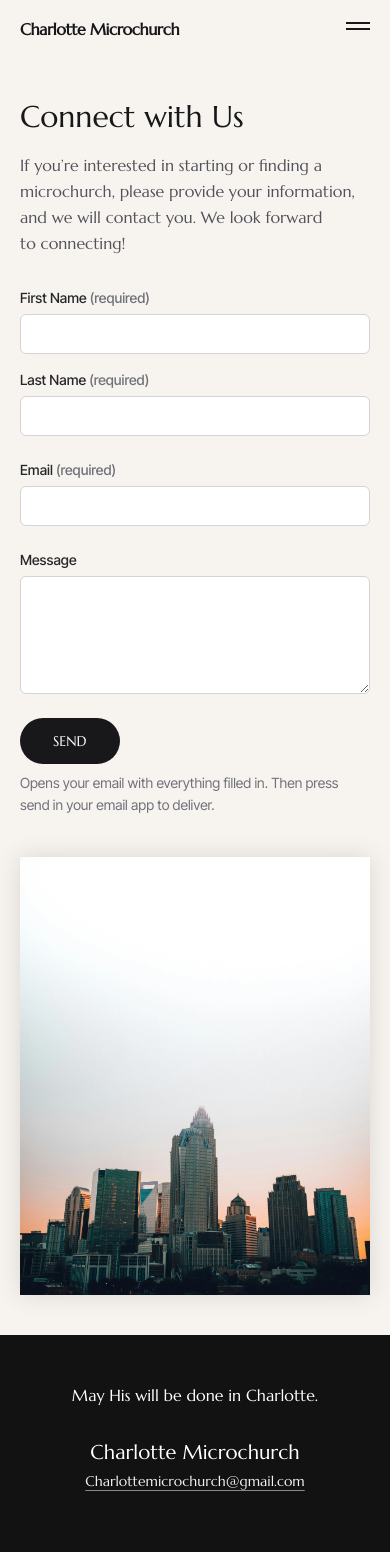
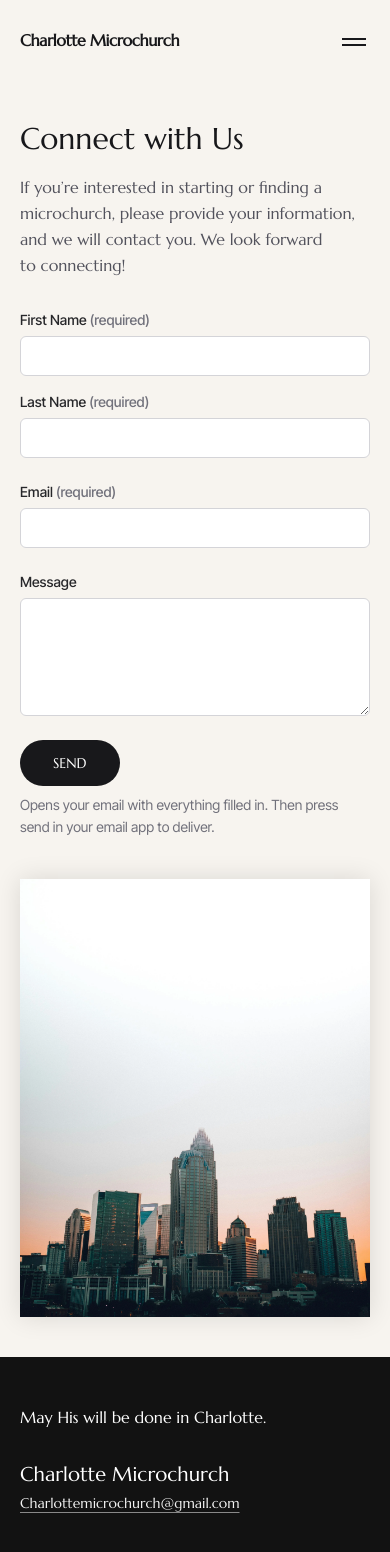
Before and after one commit to tylerbulszewicz/microchurch, a Next.js app: page /connect in a window 390 px wide. Shown: the top 1552 px of the page. Built offline with nearby package versions, Linux system fonts and the light colour scheme; no server answers.

Commit message:
Polish home entrance: staggered hero fade, nav last; mobile nav and footer styling

```diff
--- a/src/app/globals.css
+++ b/src/app/globals.css
@@ -32,3 +32,46 @@
 		font-family: var(--font-inter-tight), ui-sans-serif, system-ui, sans-serif;
 	}
 }
+
+/* Home hero: staggered fade-in (also used by Navbar when `heroEntrance` is set). */
+@keyframes hero-fade-in {
+	from {
+		opacity: 0;
+		transform: translate3d(0, 0.5rem, 0);
+	}
+	to {
+		opacity: 1;
+		transform: translate3d(0, 0, 0);
+	}
+}
+
+@layer components {
+	.hero-fade-in {
+		opacity: 0;
+		animation: hero-fade-in 0.75s ease-out 0s forwards;
+	}
+	.hero-fade-in-delay-1 {
+		opacity: 0;
+		animation: hero-fade-in 0.75s ease-out 0.32s forwards;
+	}
+	.hero-fade-in-delay-2 {
+		opacity: 0;
+		animation: hero-fade-in 0.75s ease-out 0.64s forwards;
+	}
+	/* After title (0.64s) + same fade duration (0.75s) — nav starts as the CTA button finishes. */
+	.hero-fade-in-delay-3 {
+		opacity: 0;
+		animation: hero-fade-in 0.75s ease-out 1.4s forwards;
+	}
+
+	@media (prefers-reduced-motion: reduce) {
+		.hero-fade-in,
+		.hero-fade-in-delay-1,
+		.hero-fade-in-delay-2,
+		.hero-fade-in-delay-3 {
+			animation: none;
+			opacity: 1;
+			transform: none;
+		}
+	}
+}
--- a/src/app/house-churches/page.tsx
+++ b/src/app/house-churches/page.tsx
@@ -32,7 +32,7 @@ export default function HouseChurchesPage() {
 	return (
 		<div className="w-full">
 			<div className="relative min-h-dvh">
-				<div className="absolute top-0 right-0 left-0 z-20">
+				<div className="absolute top-0 right-0 left-0 z-50">
 					<Navbar overHero />
 				</div>
 				<HouseChurchesHero />
--- a/src/app/page.tsx
+++ b/src/app/page.tsx
@@ -28,8 +28,8 @@ export default function Home() {
 		<div className="w-full">
 			<HashScroll />
 			<div className="relative min-h-dvh">
-				<div className="absolute top-0 right-0 left-0 z-20">
-					<Navbar overHero />
+				<div className="absolute top-0 right-0 left-0 z-50">
+					<Navbar overHero heroEntrance />
 				</div>
 				<HomeHero />
 			</div>
--- a/src/components/Footer.tsx
+++ b/src/components/Footer.tsx
@@ -4,11 +4,11 @@ const EMAIL_LABEL = "Charlottemicrochurch@gmail.com";
 export function Footer() {
 	return (
 		<footer className="w-full bg-[#121212] text-white">
-			<div className="mx-auto flex w-full max-w-[1200px] flex-col items-center gap-8 px-5 py-12 sm:px-8 md:flex-row md:items-center md:justify-between md:gap-10 md:py-14">
-				<p className="text-center text-base sm:text-lg md:max-w-md md:text-left">
+			<div className="mx-auto flex w-full max-w-[1200px] flex-col items-stretch gap-8 px-5 py-12 sm:px-8 md:flex-row md:items-center md:justify-between md:gap-10 md:py-14">
+				<p className="text-left text-base sm:text-lg md:max-w-md">
 					May His will be done in Charlotte.
 				</p>
-				<div className="flex flex-col items-center text-center md:items-end md:text-right">
+				<div className="flex flex-col items-start text-left md:items-end md:text-right">
 					<p className="text-xl font-normal sm:text-2xl">Charlotte Microchurch</p>
 					<a
 						className="mt-1 text-sm text-white/95 underline decoration-white/50 underline-offset-4 transition-colors hover:text-white hover:decoration-white"
--- a/src/components/HomeHero.tsx
+++ b/src/components/HomeHero.tsx
@@ -15,13 +15,13 @@ export function HomeHero() {
 				className="pointer-events-none absolute inset-0 bg-gradient-to-r from-black/50 via-black/20 to-transparent"
 			/>
 			<div className="relative z-10 mx-auto flex h-full w-full max-w-[1200px] flex-col items-start justify-end gap-0 px-5 pt-0 pb-24 min-[400px]:pb-28 sm:px-8 sm:pb-32 md:pb-40 lg:pb-48">
-				<h1 className="mb-6 max-w-2xl text-balance text-[48px] font-normal leading-[1.12] text-white">
+				<h1 className="hero-fade-in mb-6 max-w-2xl text-balance text-[48px] font-normal leading-[1.12] text-white">
 					Discover a Kingdom Approach to Church
 				</h1>
-				<p className="font-marcellus mb-12 w-full max-w-[min(100%,22ch)] text-pretty text-[24px] leading-[1.3] text-white/75">
+				<p className="font-marcellus hero-fade-in-delay-1 mb-12 w-full max-w-[min(100%,22ch)] text-pretty text-[24px] leading-[1.3] text-white/75">
 					Yes, micro-churches and house churches exist in Charlotte.
 				</p>
-				<div>
+				<div className="hero-fade-in-delay-2">
 					<Button
 						className="font-marcellus min-h-11 !text-[20px] px-8 py-3 leading-tight"
 						href="/connect"
--- a/src/components/Navbar.tsx
+++ b/src/components/Navbar.tsx
@@ -14,6 +14,10 @@ const navItems = [
 type NavbarProps = {
 	/** Light text and controls for use over the hero image */
 	overHero?: boolean;
+	/**
+	 * When true (e.g. home), the bar fades in last, after the hero CTA button entrance.
+	 */
+	heroEntrance?: boolean;
 };
 
 const useIsomorphicLayoutEffect = typeof document !== "undefined" ? useLayoutEffect : useEffect;
@@ -36,7 +40,7 @@ function getHomeScrollSegment(): "home" | "where-we-are" {
 	return "home";
 }
 
-export function Navbar({ overHero = false }: NavbarProps) {
+export function Navbar({ overHero = false, heroEntrance = false }: NavbarProps) {
 	const pathname = usePathname();
 	const [homeScrollSegment, setHomeScrollSegment] = useState<"home" | "where-we-are">("home");
 
@@ -146,11 +150,15 @@ export function Navbar({ overHero = false }: NavbarProps) {
 		<>
 			{menuOpen && <div className="h-[4.5rem] w-full md:hidden" aria-hidden />}
 		<header
-			className={`font-marcellus w-full ${menuOpen ? "fixed top-0 right-0 left-0 z-[110] w-full" : "bg-transparent"} ${headerBar}`}
+			className={`font-marcellus pointer-events-auto w-full ${
+				menuOpen
+					? "fixed top-0 right-0 left-0 z-[120] w-full"
+					: "relative z-[100] bg-transparent"
+			} ${headerBar}`}
 		>
 			{menuOpen && (
 				<div
-					className={`fixed inset-0 z-[100] flex min-h-dvh w-full flex-col overflow-y-auto pt-20 ${mobilePanel} md:hidden`}
+					className={`fixed inset-0 z-[110] flex min-h-dvh w-full flex-col overflow-y-auto pt-20 ${mobilePanel} md:hidden`}
 					id="mobile-menu-panel"
 					role="dialog"
 					aria-modal="true"
@@ -160,9 +168,9 @@ export function Navbar({ overHero = false }: NavbarProps) {
 					<div
 						role="region"
 						aria-label="Page links"
-						className="flex min-h-0 flex-1 flex-col items-stretch justify-start gap-1 px-6 pb-10"
+						className="flex min-h-0 flex-1 flex-col items-stretch px-6 pb-10"
 					>
-						<ul className="m-0 flex list-none flex-col items-stretch gap-0 p-0">
+						<ul className="m-0 flex shrink-0 list-none flex-col items-stretch gap-0 p-0">
 							{navItems.map((item) => {
 								const isActive =
 									item.id === "house-churches"
@@ -189,19 +197,27 @@ export function Navbar({ overHero = false }: NavbarProps) {
 								);
 							})}
 						</ul>
+						<div
+							className={`mt-auto w-full shrink-0 border-t pt-6 ${
+								overHero ? "border-white/20" : "border-zinc-300"
+							}`}
+						>
 							<Link
 								href="/connect"
 								onClick={() => setMenuOpen(false)}
-							className={`${connectClass} mt-4 inline-flex items-center justify-center self-start text-xl !font-bold sm:px-8 sm:py-3 sm:text-2xl`}
+								className={`${connectClass} inline-flex items-center justify-center self-start text-xl !font-bold sm:px-8 sm:py-3 sm:text-2xl`}
 								aria-current={pathname === "/connect" ? "page" : undefined}
 							>
 								Connect
 							</Link>
 						</div>
 					</div>
+				</div>
 			)}
 			<nav
-				className="relative z-[110] flex w-full items-center justify-between gap-4 px-5 py-4 sm:px-8 sm:py-5"
+				className={`relative z-[120] flex w-full items-center justify-between gap-4 px-5 py-4 sm:px-8 sm:py-5${
+					heroEntrance ? " hero-fade-in-delay-3" : ""
+				}`}
 				aria-label="Main"
 			>
 				<Link
@@ -242,10 +258,10 @@ export function Navbar({ overHero = false }: NavbarProps) {
 						Connect
 					</Link>
 				</div>
-				<div className="md:hidden">
+				<div className="md:hidden pointer-events-auto">
 					<button
 						type="button"
-						className={`-m-2 inline-flex p-2 ${hamburgerClass}`}
+						className={`-mx-2 inline-flex h-12 min-h-[44px] w-12 min-w-[44px] translate-y-0.5 items-center justify-center p-0 ${hamburgerClass} touch-manipulation cursor-pointer`}
 						onClick={() => setMenuOpen((o) => !o)}
 						aria-expanded={menuOpen}
 						aria-controls="mobile-menu-panel"
```
Lines whose indentation alone changed are shown as unchanged.
